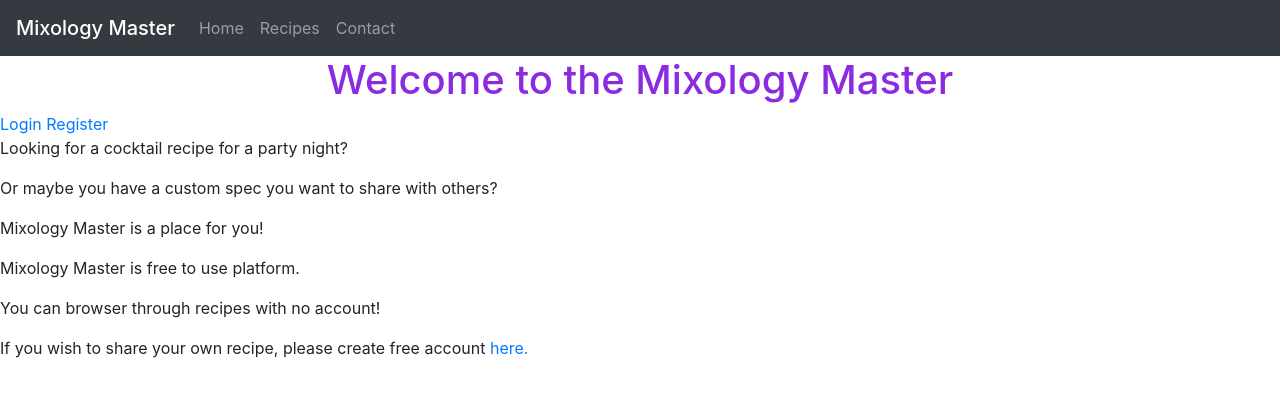
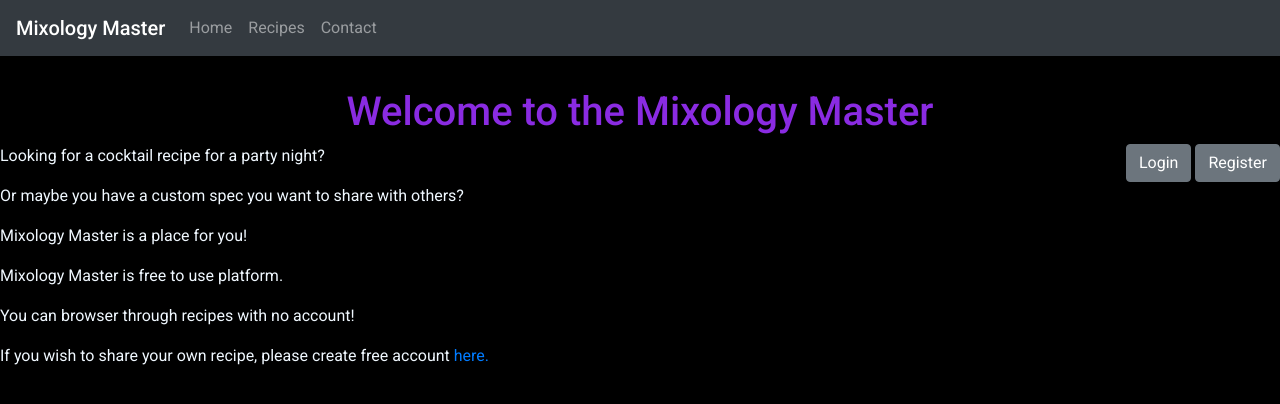
Before and after one commit to PatrycjaBlaszkowska/mixology-master, a Flask app: page / in a window 1280 px wide. Shown: the top 404 px of the page. Run offline with Flask 3, Linux system fonts and the light colour scheme; some libraries are stand-ins or nearby versions.

Commit message:
Added some styles to home, login and registration pages.

```diff
--- a/mixologymaster/static/css/style.css
+++ b/mixologymaster/static/css/style.css
@@ -1,4 +1,20 @@
+/*general css*/
+body {
+    font-family: 'Roboto', serif;
+    background-color: black;
+    color:aliceblue;
+}
+
 h1 {
     color: blueviolet;
     text-align: center;
+    padding-top: 2rem;
 }
+
+/*home page section*/
+
+#account-section{
+    float: right;
+    margin-bottom: 1rem;
+    display: block;
+}
--- a/mixologymaster/templates/base.html
+++ b/mixologymaster/templates/base.html
@@ -5,6 +5,9 @@
     <meta name="viewport" content="width=device-width, initial-scale=1.0">
     <title>Mixology Master</title>
     <link rel="stylesheet" href="https://cdn.jsdelivr.net/npm/bootstrap@4.2.1/dist/css/bootstrap.min.css" integrity="sha384-GJzZqFGwb1QTTN6wy59ffF1BuGJpLSa9DkKMp0DgiMDm4iYMj70gZWKYbI706tWS" crossorigin="anonymous">
+    <link rel="preconnect" href="https://fonts.googleapis.com">
+    <link rel="preconnect" href="https://fonts.gstatic.com" crossorigin>
+    <link href="https://fonts.googleapis.com/css2?family=Roboto:ital,wght@0,100;0,300;0,400;0,500;0,700;0,900;1,100;1,300;1,400;1,500;1,700;1,900&display=swap" rel="stylesheet">
     <link rel="stylesheet" href="{{ url_for('static', filename='css/style.css') }}">
 </head>
 <body>
--- a/mixologymaster/templates/index.html
+++ b/mixologymaster/templates/index.html
@@ -1,8 +1,10 @@
 {% extends "base.html" %}
 {% block content %}
     <h1>Welcome to the Mixology Master</h1>
-    <a href="{{ url_for('login') }}">Login</a>
-    <a href="{{ url_for('register') }}">Register</a>
+    <div id="account-section">
+        <a href="{{ url_for('login') }}" class="btn btn-secondary">Login</a>
+        <a href="{{ url_for('register') }}" class="btn btn-secondary">Register</a>
+    </div>
     <div id="introduction">
         <p>Looking for a cocktail recipe for a party night?</p>
         <p>Or maybe you have a custom spec you want to share with others?</p>
--- a/mixologymaster/templates/login.html
+++ b/mixologymaster/templates/login.html
@@ -2,12 +2,12 @@
 {% block content %}
     <h1>Login Page</h1>
     <form>
-        <div class="form-group">
+        <div class="form-group row col-6">
           <label for="exampleInputEmail1">Email address</label>
           <input type="email" class="form-control" id="exampleInputEmail1" aria-describedby="emailHelp" placeholder="Enter email">
           <small id="emailHelp" class="form-text text-muted">We'll never share your email with anyone else.</small>
         </div>
-        <div class="form-group">
+        <div class="form-group row col-6">
           <label for="exampleInputPassword1">Password</label>
           <input type="password" class="form-control" id="exampleInputPassword1" placeholder="Password">
         </div>
--- a/mixologymaster/templates/register.html
+++ b/mixologymaster/templates/register.html
@@ -2,16 +2,16 @@
 {% block content %}
     <h1>Register Page</h1>
     <form>
-        <div class="form-group">
+        <div class="form-group row col-6">
             <label for="username">Username</label>
             <input type="email" class="form-control" id="username" aria-describedby="emailHelp" placeholder="Username">
           </div>
-        <div class="form-group">
+        <div class="form-group row col-6">
           <label for="user-email">Email address</label>
           <input type="email" class="form-control" id="user-email" aria-describedby="emailHelp" placeholder="Enter email">
           <small id="emailHelp" class="form-text text-muted">We'll never share your email with anyone else.</small>
         </div>
-        <div class="form-group">
+        <div class="form-group row col-6">
           <label for="user-passowrd">Password</label>
           <input type="password" class="form-control" id="user-passowrd" placeholder="Password">
         </div>
```
